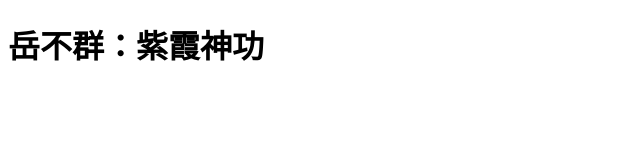
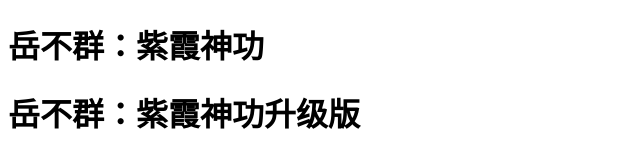
Before and after one commit to fanrunxuan/huashan, a plain HTML site: page index.html in a window 1280 px wide. Shown: the whole page, without its empty margins (0-640 px from the left). Drawn offline with Linux system fonts and the light colour scheme.

Commit message:
紫霞神功升级版 提交

```diff
--- a/index.html
+++ b/index.html
@@ -8,5 +8,6 @@
 </head>
 <body>
     <h1>岳不群：紫霞神功</h1>
+    <h1>岳不群：紫霞神功升级版</h1>
 </body>
 </html>
```
